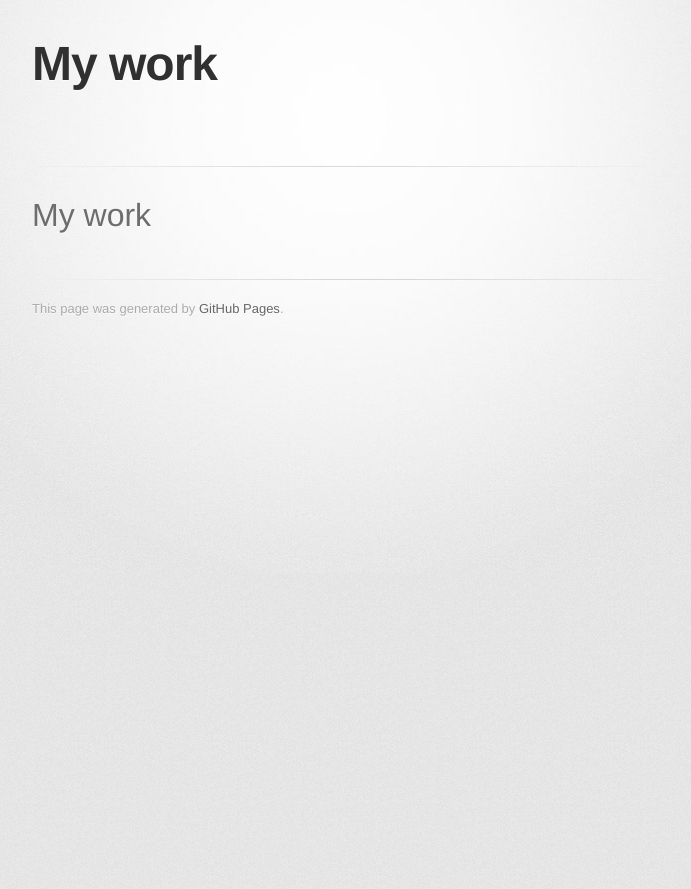
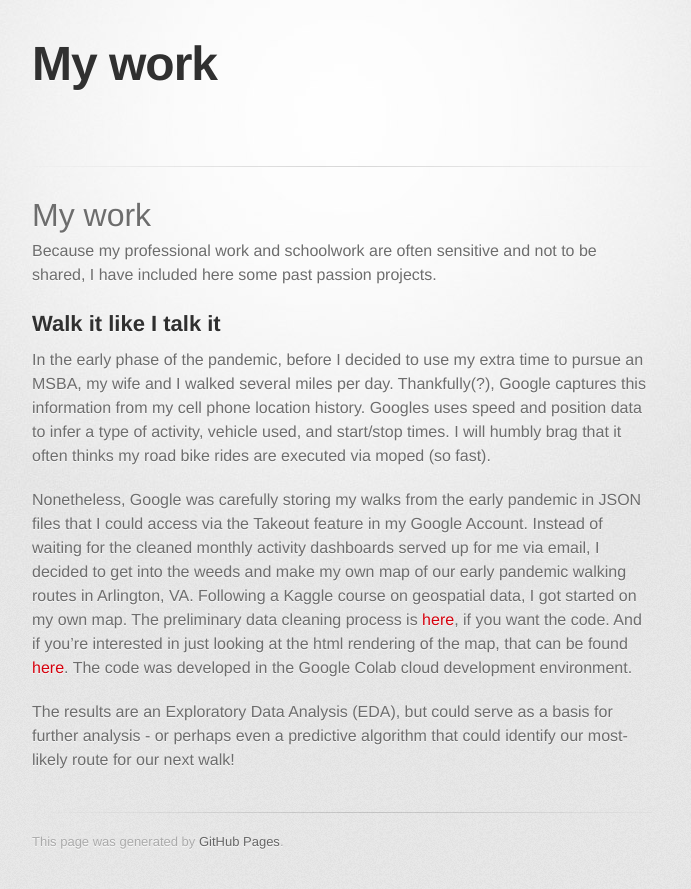
Before and after one commit to anderson-ian/anderson-ian.github.io, a Jekyll site: the page built from portfolio/index.md, in a window 1280 px wide. Shown: the top 889 px of the page, without its empty margins (298-989 px from the left). Built offline with Jekyll 4.4.1, drawn with Linux system fonts in a browser that asks for light colours; some web fonts are replaced; our own code applies the rules of GitHub Pages for plain Markdown files; the repository's description, which GitHub fills in, is left out.

Commit message:
Update index.md

```diff
--- a/portfolio/index.md
+++ b/portfolio/index.md
@@ -1 +1,11 @@
 # My work
+
+Because my professional work and schoolwork are often sensitive and not to be shared, I have included here some past passion projects.
+
+## Walk it like I talk it
+
+In the early phase of the pandemic, before I decided to use my extra time to pursue an MSBA, my wife and I walked several miles per day. Thankfully(?), Google captures this information from my cell phone location history. Googles uses speed and position data to infer a type of activity, vehicle used, and start/stop times. I will humbly brag that it often thinks my road bike rides are executed via moped (so fast).
+
+Nonetheless, Google was carefully storing my walks from the early pandemic in JSON files that I could access via the Takeout feature in my Google Account. Instead of waiting for the cleaned monthly activity dashboards served up for me via email, I decided to get into the weeds and make my own map of our early pandemic walking routes in Arlington, VA. Following a Kaggle course on geospatial data, I got started on my own map. The preliminary data cleaning process is [here](Test.ipynb), if you want the code. And if you're interested in just looking at the html rendering of the map, that can be found [here](Test.html). The code was developed in the Google Colab cloud development environment.
+
+The results are an Exploratory Data Analysis (EDA), but could serve as a basis for further analysis - or perhaps even a predictive algorithm that could identify our most-likely route for our next walk!
```
